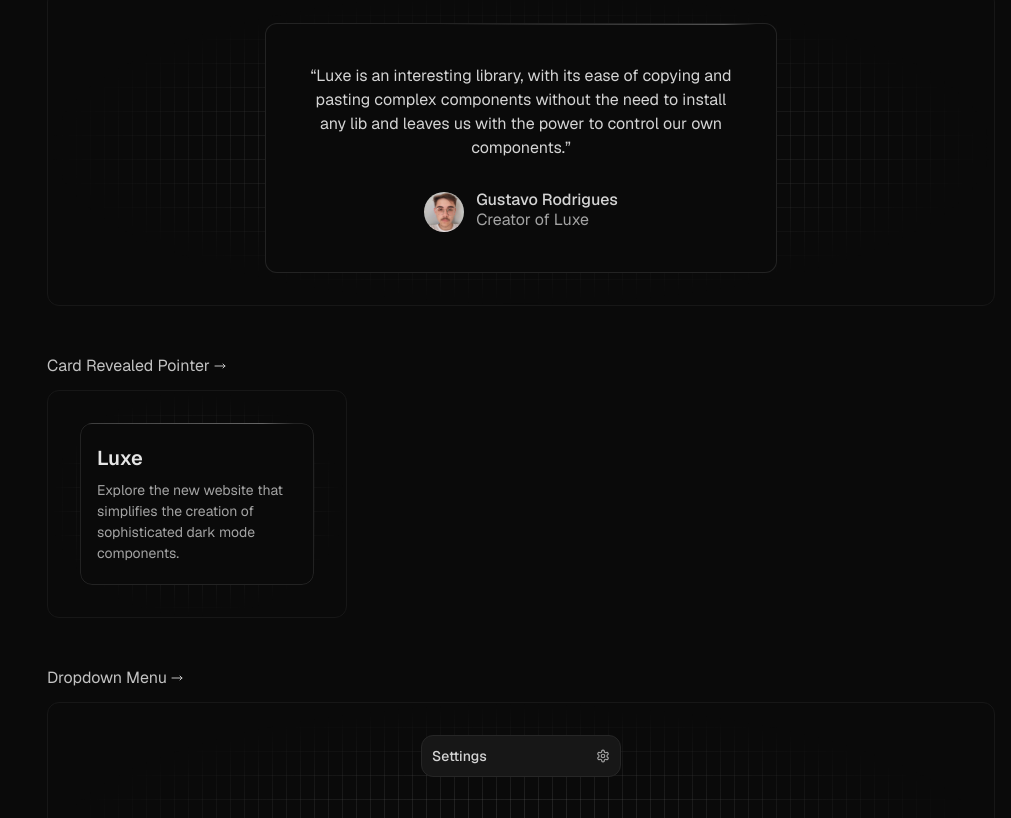
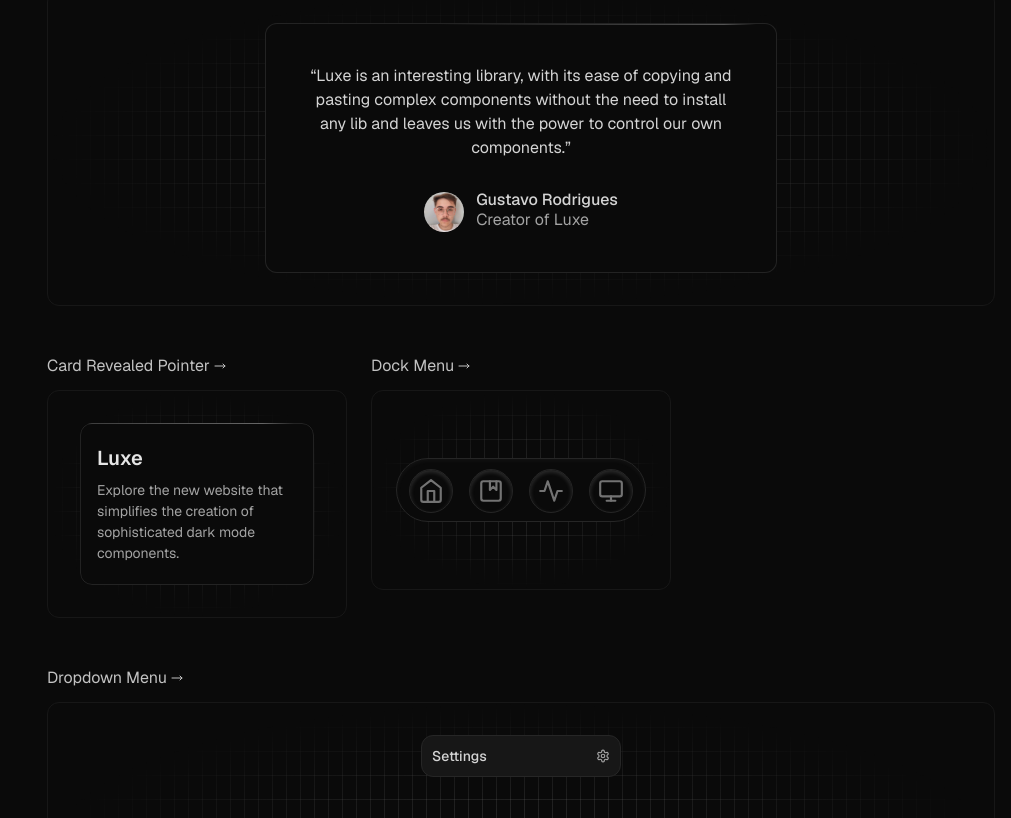
Before and after one commit to guhrodrrigues/luxe, a Next.js app: page /ui in a window 1280 px wide. Shown: the part 1798-2616 px from the top of the page, without its empty margins (269-1280 px from the left). Built offline with nearby package versions, Linux system fonts and the light colour scheme.

Commit message:
feat: add new component: Dock Menu

```diff
--- /dev/null
+++ b/src/app/_components/ui/docks/DockMenu.tsx
@@ -0,0 +1,117 @@
+// @NOTE: in case you are using Next.js
+"use client";
+
+import { ElementRef, HTMLAttributes, useRef } from "react";
+
+import { cn } from "@/utils/cn";
+
+import { ActivityIcon, AlbumIcon, HomeIcon, MonitorIcon } from "lucide-react";
+
+import {
+  MotionValue,
+  motion,
+  useMotionValue,
+  useSpring,
+  useTransform,
+} from "framer-motion";
+
+type DockItem = {
+  id: string;
+  icon?: any;
+};
+
+interface DockContainerProps extends HTMLAttributes<HTMLDivElement> {
+  side?: "top" | "bottom";
+  items: DockItem[];
+}
+
+function Dock({
+  side = "bottom",
+  className,
+  items,
+  ...props
+}: DockContainerProps) {
+  const mouseX = useMotionValue(Infinity);
+  const containerX = useMotionValue(0);
+
+  const containerRef = useRef<ElementRef<"div">>(null);
+
+  return (
+    <div
+      {...props}
+      className={cn(side === "top" ? "top-4" : "bottom-4", className)}
+    >
+      <motion.div
+        ref={containerRef}
+        className="h-16 items-end gap-4 rounded-full bg-neutral-950 border border-neutral-800 px-3 pb-2 flex shadow-inner shadow-secondary/5"
+        onMouseLeave={() => mouseX.set(Infinity)}
+        onMouseMove={(e) => {
+          const rect = containerRef.current?.getBoundingClientRect();
+
+          if (rect) {
+            mouseX.set(e.clientX - rect.left);
+            containerX.set(rect.x);
+          }
+        }}
+      >
+        {items.map((item) => (
+          <DockItem key={item.id} containerX={containerX} mouseX={mouseX}>
+            {item.icon}
+          </DockItem>
+        ))}
+      </motion.div>
+    </div>
+  );
+}
+
+interface DockItemProps extends HTMLAttributes<HTMLElement> {
+  mouseX: MotionValue<number>;
+  containerX: MotionValue<number>;
+}
+
+function DockItem({ children, containerX, mouseX }: DockItemProps) {
+  const itemRef = useRef<ElementRef<"div">>(null);
+
+  const distance = useTransform(mouseX, (val) => {
+    const bounds = itemRef.current?.getBoundingClientRect() ?? {
+      x: 0,
+      width: 0,
+      left: 0,
+    };
+
+    const XDiffToContainerX = bounds?.x - containerX.get();
+
+    return val - bounds?.width / 2 - XDiffToContainerX;
+  });
+
+  const widthSync = useTransform(distance, [-125, 0, 125], [44, 85, 44]);
+  const width = useSpring(widthSync);
+
+  return (
+    <motion.div
+      role="button"
+      ref={itemRef}
+      className="group flex aspect-square items-center justify-center overflow-hidden rounded-full transition active:-translate-y-10 bg-background border-border border shadow-inner shadow-secondary/20 active:duration-1000 active:ease-out text-muted hover:text-primary transition duration-500"
+      style={{
+        width,
+        padding: "0.5rem",
+      }}
+    >
+      {children}
+    </motion.div>
+  );
+}
+
+export function DockMenu() {
+  const items = [
+    { id: "firstId", icon: <HomeIcon size={32} /> },
+    { id: "secondId", icon: <AlbumIcon size={32} /> },
+    { id: "thirdId", icon: <ActivityIcon size={32} /> },
+    { id: "fourthId", icon: <MonitorIcon size={32} /> },
+  ];
+  return (
+    <div>
+      <Dock items={items} />
+    </div>
+  );
+}
--- /dev/null
+++ b/src/app/_components/ui/docks/index.ts
@@ -0,0 +1 @@
+export * from "./DockMenu";
--- a/src/data/components.tsx
+++ b/src/data/components.tsx
@@ -36,6 +36,7 @@ import {
   TextGlitchExample,
   TextShakeExample,
 } from "@/app/_components/ui/texts/examples";
+import { DockMenu } from "@/app/_components/ui/docks";
 
 const TWCONFIG = {
   ["animated-border"]: {
@@ -258,4 +259,12 @@ export const COMPONENTS = [
     component: <TextAnimatedDecorationExample />,
     type: "texts",
   },
+  {
+    name: "Dock Menu",
+    slug: "dock",
+    component: <DockMenu />,
+    type: "docks",
+    download: "npm i framer-motion clsx tailwind-merge lucide-react",
+    cnFunction: true,
+  },
 ];
```
